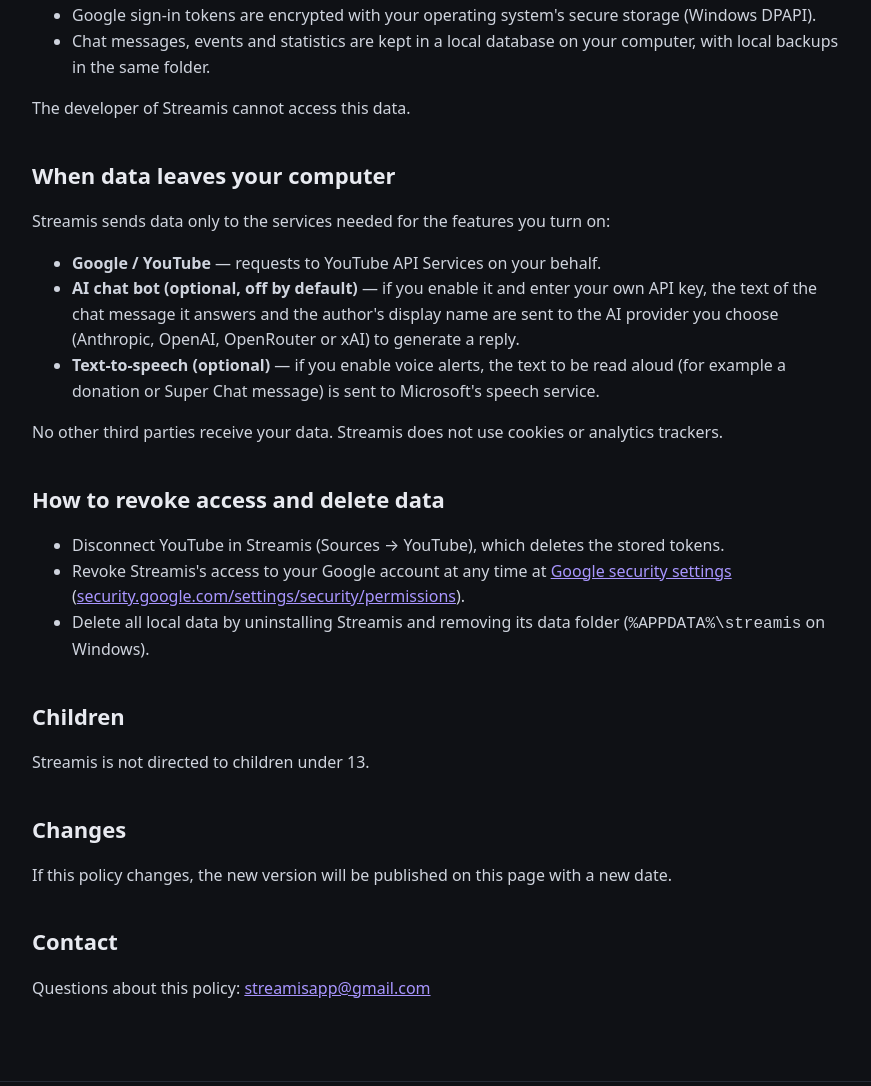
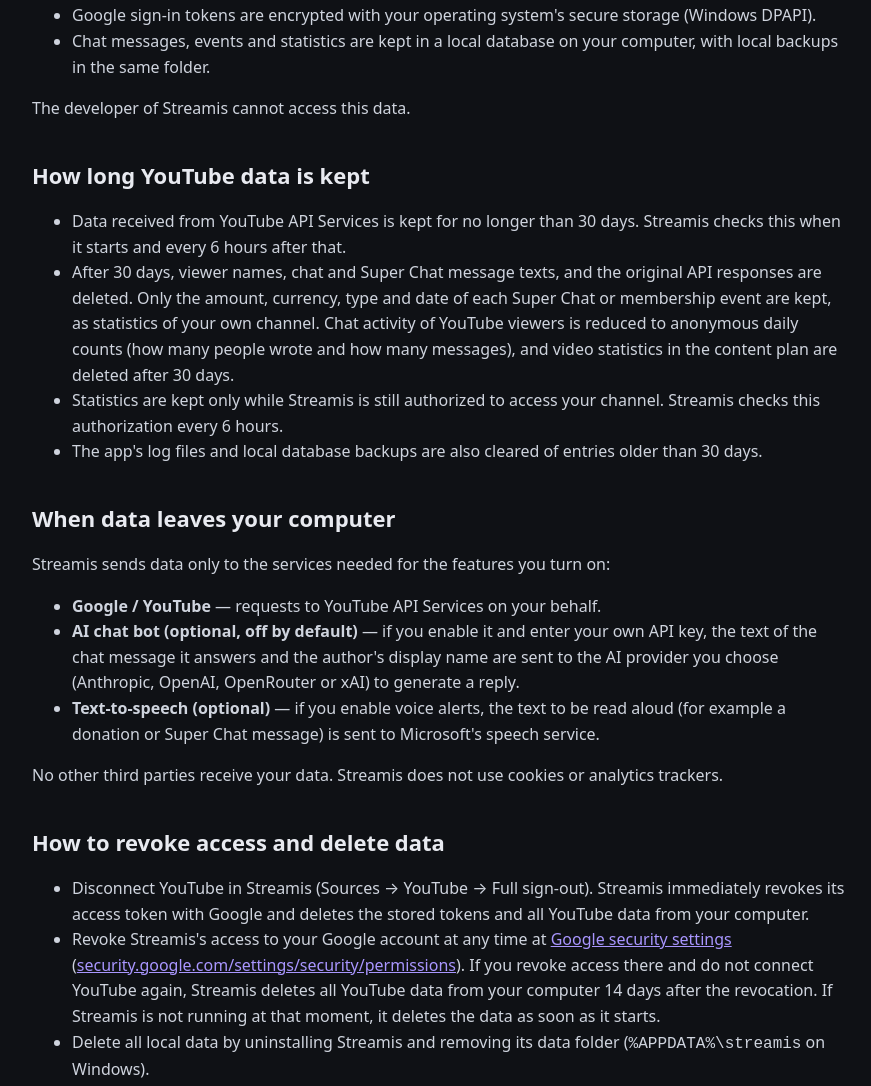
Before and after one commit to GreekSaladTV/streamis-releases, a plain HTML site: page privacy.html in a window 1280 px wide. Shown: the part 1099-2185 px from the top of the page, without its empty margins (198-1069 px from the left). Drawn offline with Linux system fonts and the light colour scheme.

Commit message:
Privacy policy: 30-day retention of YouTube API data, revocation on sign-out

```diff
--- a/privacy.html
+++ b/privacy.html
@@ -15,7 +15,7 @@
 </nav></div></header>
 <main><div class="wrap">
   <h1>Privacy Policy</h1>
-  <p class="updated">Last updated: September 30, 2026</p>
+  <p class="updated">Last updated: October 15, 2026</p>
 
   <p>Streamis is a desktop application for live streamers. This policy explains what data Streamis accesses, how it is used, where it is stored and how you can remove it.</p>
 
@@ -42,6 +42,14 @@
   </ul>
   <p>The developer of Streamis cannot access this data.</p>
 
+  <h2>How long YouTube data is kept</h2>
+  <ul>
+    <li>Data received from YouTube API Services is kept for no longer than 30 days. Streamis checks this when it starts and every 6 hours after that.</li>
+    <li>After 30 days, viewer names, chat and Super Chat message texts, and the original API responses are deleted. Only the amount, currency, type and date of each Super Chat or membership event are kept, as statistics of your own channel. Chat activity of YouTube viewers is reduced to anonymous daily counts (how many people wrote and how many messages), and video statistics in the content plan are deleted after 30 days.</li>
+    <li>Statistics are kept only while Streamis is still authorized to access your channel. Streamis checks this authorization every 6 hours.</li>
+    <li>The app's log files and local database backups are also cleared of entries older than 30 days.</li>
+  </ul>
+
   <h2>When data leaves your computer</h2>
   <p>Streamis sends data only to the services needed for the features you turn on:</p>
   <ul>
@@ -53,8 +61,8 @@
 
   <h2>How to revoke access and delete data</h2>
   <ul>
-    <li>Disconnect YouTube in Streamis (Sources → YouTube), which deletes the stored tokens.</li>
-    <li>Revoke Streamis's access to your Google account at any time at <a href="https://myaccount.google.com/permissions">Google security settings</a> (<a href="https://security.google.com/settings/security/permissions">security.google.com/settings/security/permissions</a>).</li>
+    <li>Disconnect YouTube in Streamis (Sources → YouTube → Full sign-out). Streamis immediately revokes its access token with Google and deletes the stored tokens and all YouTube data from your computer.</li>
+    <li>Revoke Streamis's access to your Google account at any time at <a href="https://myaccount.google.com/permissions">Google security settings</a> (<a href="https://security.google.com/settings/security/permissions">security.google.com/settings/security/permissions</a>). If you revoke access there and do not connect YouTube again, Streamis deletes all YouTube data from your computer 14 days after the revocation. If Streamis is not running at that moment, it deletes the data as soon as it starts.</li>
     <li>Delete all local data by uninstalling Streamis and removing its data folder (<code>%APPDATA%\streamis</code> on Windows).</li>
   </ul>
 
```
